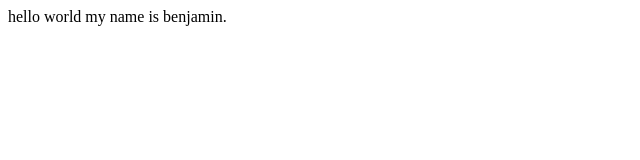
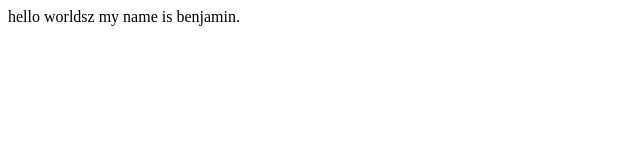
Before and after one commit to baesyc/background-generator, a plain HTML site: page index.html in a window 1280 px wide. Shown: the full height of the page, 0-640 px from the left. Drawn offline with Linux system fonts and the light colour scheme.

Commit message:
Testing 5/10

```diff
--- a/index.html
+++ b/index.html
@@ -6,7 +6,7 @@
   <title>Newest Titlee</title>
 </head>
 <body>
-  hello world
+  hello worldsz
 
   my name is benjamin.
 </body>
```
